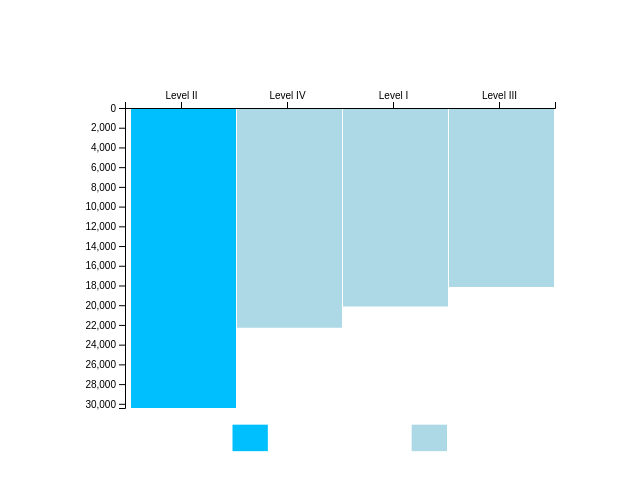
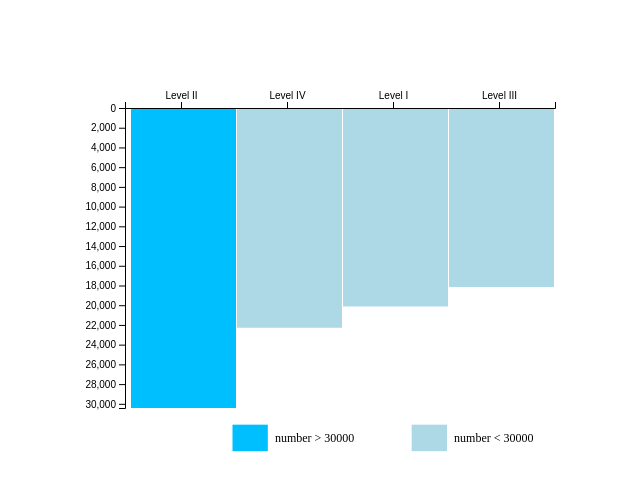
Before and after one commit to huanye/D3viz, a plain HTML site: page intro_d3/index.html in a window 1280 px wide. Shown: the whole page, without its empty margins (33-673 px from the left). Drawn offline with Linux system fonts and the light colour scheme.

Commit message:
add text as legend

```diff
--- a/intro_d3/index.html
+++ b/intro_d3/index.html
@@ -79,12 +79,24 @@
 		 .attr("x", margin.left+width/4)
 		 .attr("y",margin.top+height+margin.bottom/3)
 
+		 svg.append("text")
+		 .attr("x", margin.left+width/4 + 2*xScale.step()/5)
+		 .attr("y", margin.top+height+margin.bottom/3+xScale.step()/6)
+		 .text("number > 30000")
+		 .attr("font-size","12");
+
 		 svg.append("rect")
 		 .attr("width",xScale.step()/3)
 		 .attr("height",xScale.step()/4)
 		 .attr("fill","#ADD8E6")
 		 .attr("x", margin.left+2*width/3)
 		 .attr("y",margin.top+height+margin.bottom/3)
+
+		 svg.append("text")
+		 .attr("x", margin.left+2*width/3 + 2*xScale.step()/5)
+		 .attr("y", margin.top+height+margin.bottom/3+xScale.step()/6)
+		 .text("number < 30000")
+		 .attr("font-size","12");
 
 
 
```
